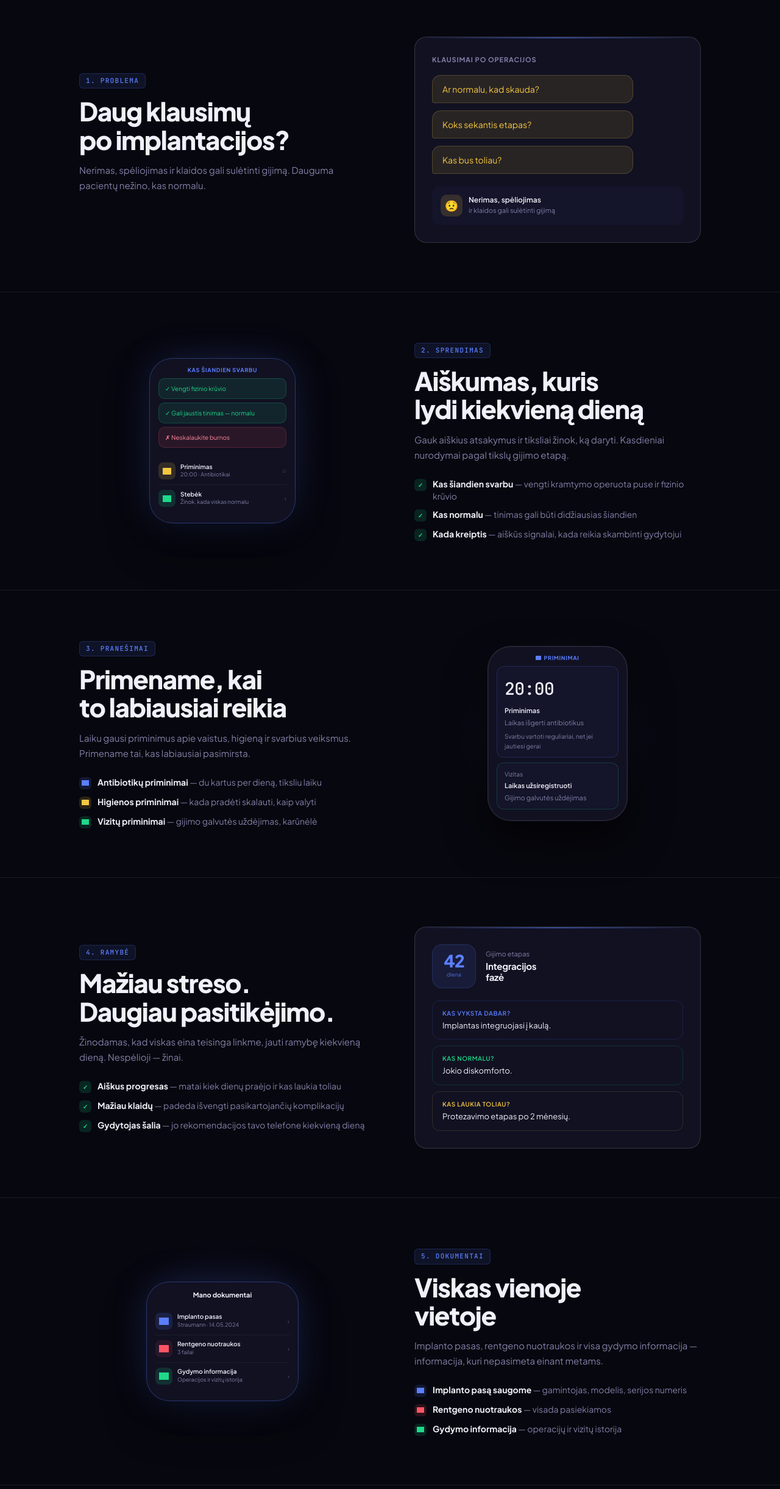
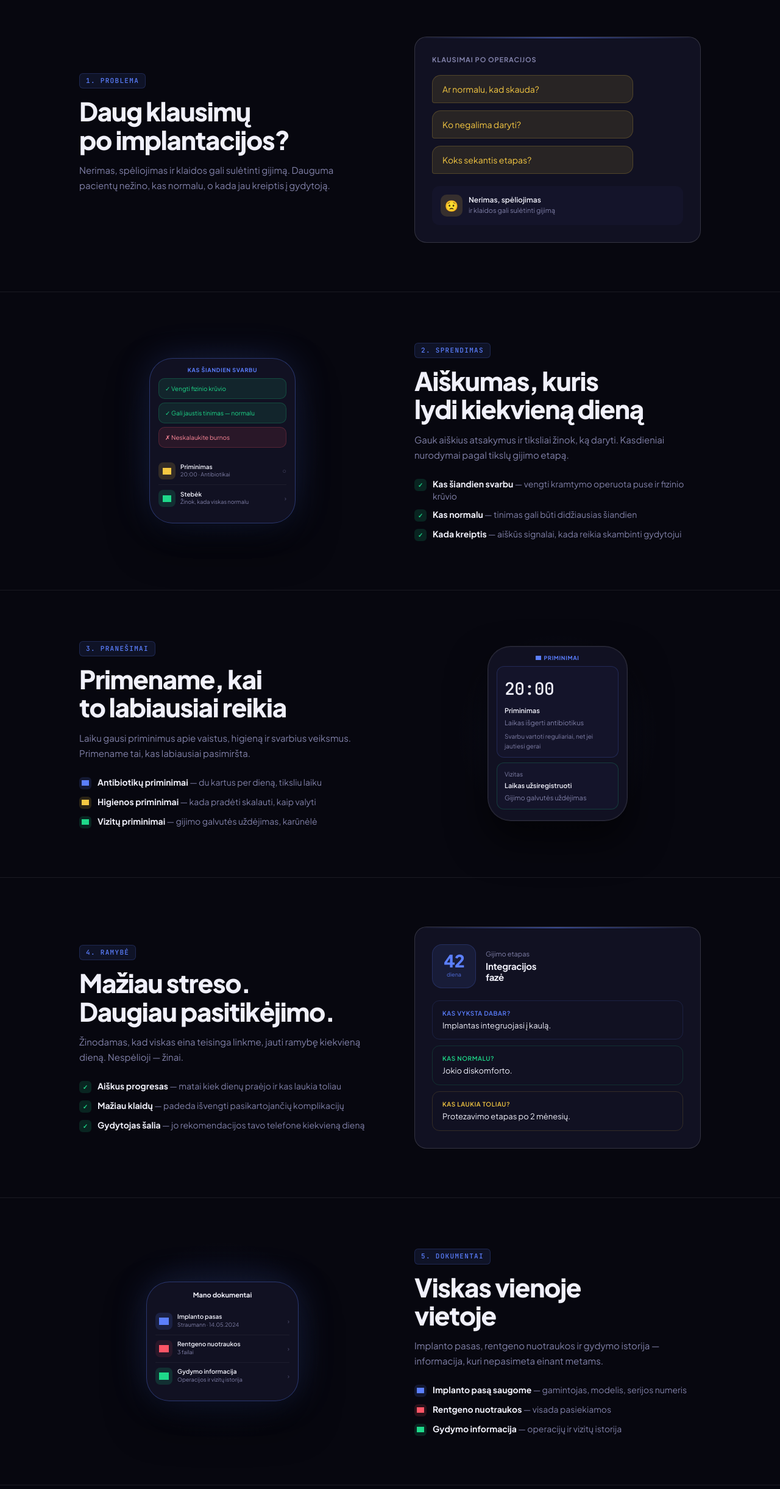
Before and after one commit to omega-solutions-cyber/mymouth-landing, a Next.js app: page / in a window 1280 px wide. Shown: the part 900-3341 px from the top of the page at 61% size. Built offline with nearby package versions, Linux system fonts and the light colour scheme; grey boxes are pictures that could not be loaded.

Commit message:
fix: refine text for clarity and accuracy in page component

```diff
--- a/app/page.jsx
+++ b/app/page.jsx
@@ -306,7 +306,7 @@ export default function Page() {
           </h2>
           <p className="text-[15px] text-mu leading-[1.7] mb-6">
             Nerimas, spėliojimas ir klaidos gali sulėtinti gijimą. Dauguma
-            pacientų nežino, kas normalu.
+            pacientų nežino, kas normalu, o kada jau kreiptis į gydytoją.
           </p>
         </div>
         <div className="reveal d1 flex justify-center items-center relative feat-radial">
@@ -316,8 +316,8 @@ export default function Page() {
             </div>
             {[
               "Ar normalu, kad skauda?",
+              "Ko negalima daryti?",
               "Koks sekantis etapas?",
-              "Kas bus toliau?",
             ].map((q) => (
               <div
                 key={q}
@@ -436,7 +436,7 @@ export default function Page() {
           </h2>
           <p className="text-[15px] text-mu leading-[1.7] mb-6">
             Laiku gausi priminimus apie vaistus, higieną ir svarbius veiksmus.
-            Primename tai, kas labiausiai pasimirsta.
+            Primename tai, kas labiausiai pasimiršta.
           </p>
           <div className="flex flex-col gap-2.5">
             <Bullet
@@ -640,7 +640,7 @@ export default function Page() {
             vietoje
           </h2>
           <p className="text-[15px] text-mu leading-[1.7] mb-6">
-            Implanto pasas, rentgeno nuotraukos ir visa gydymo informacija —
+            Implanto pasas, rentgeno nuotraukos ir gydymo istorija —
             informacija, kuri nepasimeta einant metams.
           </p>
           <div className="flex flex-col gap-2.5">
```
